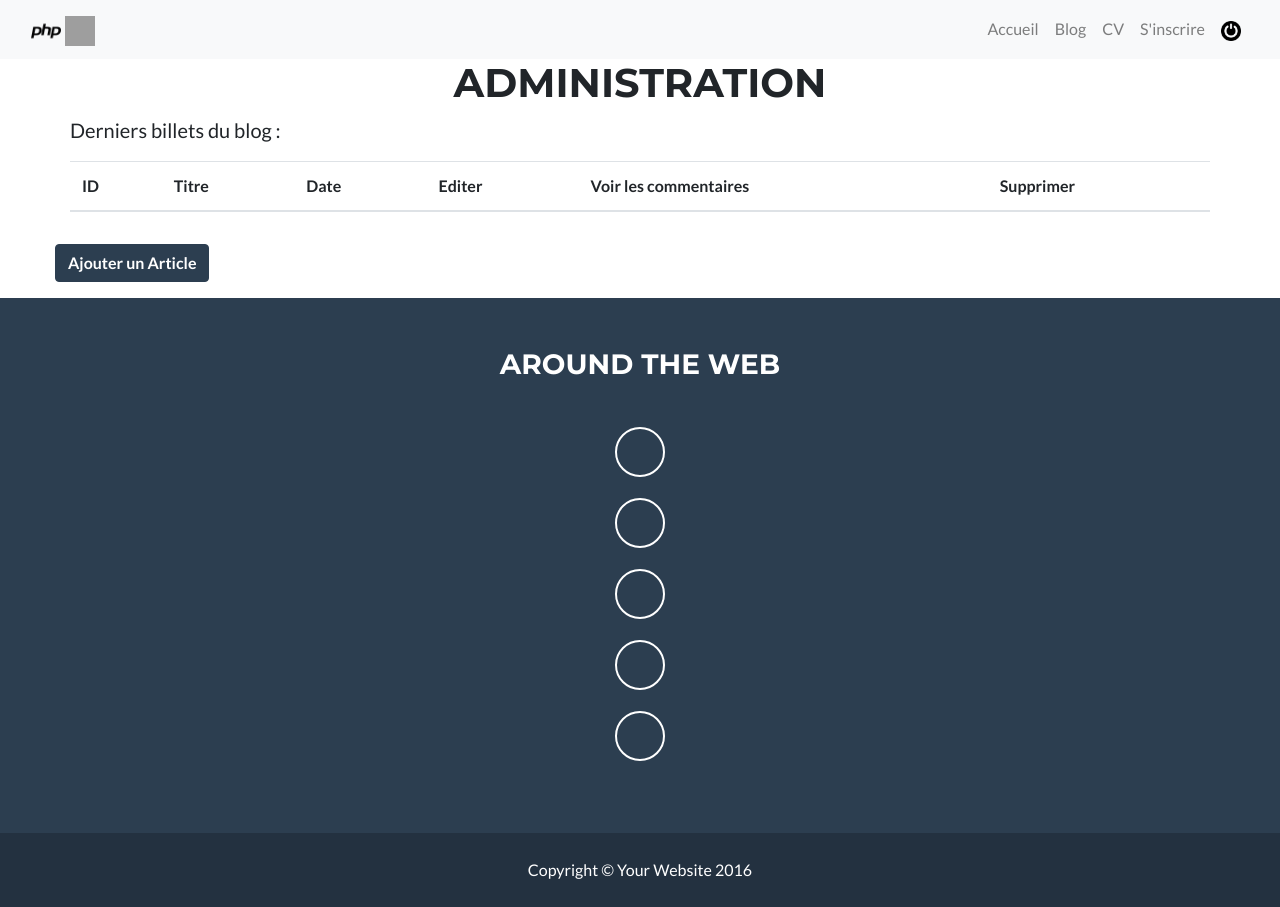
After one commit to WainlaiN/Projet-5, a PHP site: the page made by public/view/Backend/adminView.twig in a window 1280 px wide. The commit adds this page. Run offline with PHP 8.4, Linux system fonts and the light colour scheme; the template is opened without the code that fills it, so the values that code supplies are empty; some libraries are stand-ins or nearby versions; grey boxes are pictures that could not be loaded.

Commit message:
adminview/commentview using twig

```diff
--- a/App/Model/Comment.php
+++ b/App/Model/Comment.php
@@ -34,7 +34,7 @@ class Comment
      */
     private $comment_date;
 
-    private $is_valid = false;
+    private $is_valid;
 
         public function __construct($datas = [])
     {
--- /dev/null
+++ b/public/view/Backend/adminView.twig
@@ -0,0 +1,52 @@
+{% extends 'template.twig' %}
+{% block title %}Ajouter un article{% endblock %}
+{% block content %}
+
+
+    <div class="row justify-content-center">
+        <h1>Administration</h1>
+    </div>
+    <div class="row">
+        <p>Derniers billets du blog :</p>
+    </div>
+
+    <div class="row">
+        <table class="table table-striped">
+            <thead>
+            <th>ID</th>
+            <th>Titre</th>
+            <th>Date</th>
+            <th>Editer</th>
+            <th>Voir les commentaires</th>
+            <th>Supprimer</th>
+            </thead>
+            <tbody>
+            {% for listpost in listposts %}
+
+            <tr>
+                <td>{{ listpost.id }}</td>
+                <td>{{ listpost.title }}</td>
+                <td>{{ listpost.date_creation }}</td>
+                <td>
+                    <a href="./admin/post/{{ listpost.id }}" style="color:white" class="btn btn-primary">Editer</a>
+                </td>
+                <td>
+                    <a href="./admin/comments/{{ listpost.id }}" style="color:white" class="btn btn-primary">Commentaires</a>
+                </td>
+                <td>
+                    <a href="./admin/post/delete/{{ listpost.id }}" style="color:white" class="btn btn-danger"
+                       onclick="return confirm('Voulez vous vraiment supprimer ?)">Supprimer</a>
+
+                </td>
+            </tr>
+
+            {% endfor %}
+            </tbody>
+        </table>
+
+        <div class="row py-3">
+            <a href="./admin/add" style="color:white" class="btn btn-primary">Ajouter un Article</a>
+        </div>
+    </div>
+
+{% endblock %}
--- a/public/view/template.twig
+++ b/public/view/template.twig
@@ -80,6 +80,16 @@
         </div>
     </div>
 </nav>
+{% if session.flash.danger is defined %}
+    <div class="alert alert-danger" role="alert">
+        <h6>{{ session.flash.danger }}</h6>
+    </div>
+{% endif %}
+{% if session.flash.success is defined %}
+    <div class="alert alert-success" role="alert">
+        <h6>{{ session.flash.success }}</h6>
+    </div>
+{% endif %}
 <div class="container">
 
     {% block content %} {% endblock %}
```
Also changed, not shown: App/Controller/AdminController.php (+5 -8 lines), public/view/Backend/commentsView.twig (added, +33 -0 lines), view/Backend/layoutold.php (deleted, +0 -49 lines).
